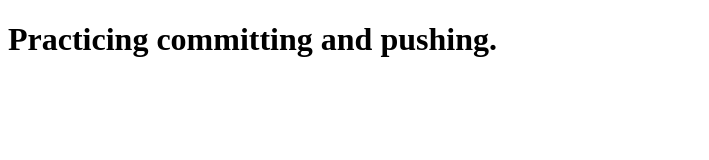
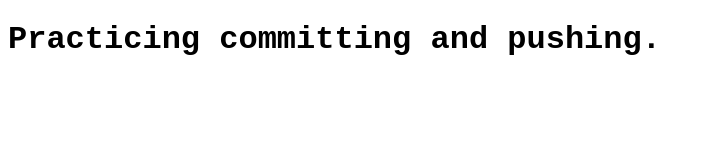
Before and after one commit to VaidaBurk/GitHub_task_1, a plain HTML site: page index.html in a window 1280 px wide. Shown: the whole page, without its empty margins (0-709 px from the left). Drawn offline with Linux system fonts and the light colour scheme.

Commit message:
Font updated

```diff
--- a/index.html
+++ b/index.html
@@ -7,6 +7,8 @@
     <title>Document</title>
 </head>
 <body>
-    <h1>Practicing committing and pushing.</h1>
+    <h1 style="font-family: 'Courier New', Courier, monospace;">Practicing committing and pushing.</h1>
+
+
 </body>
 </html>
```
